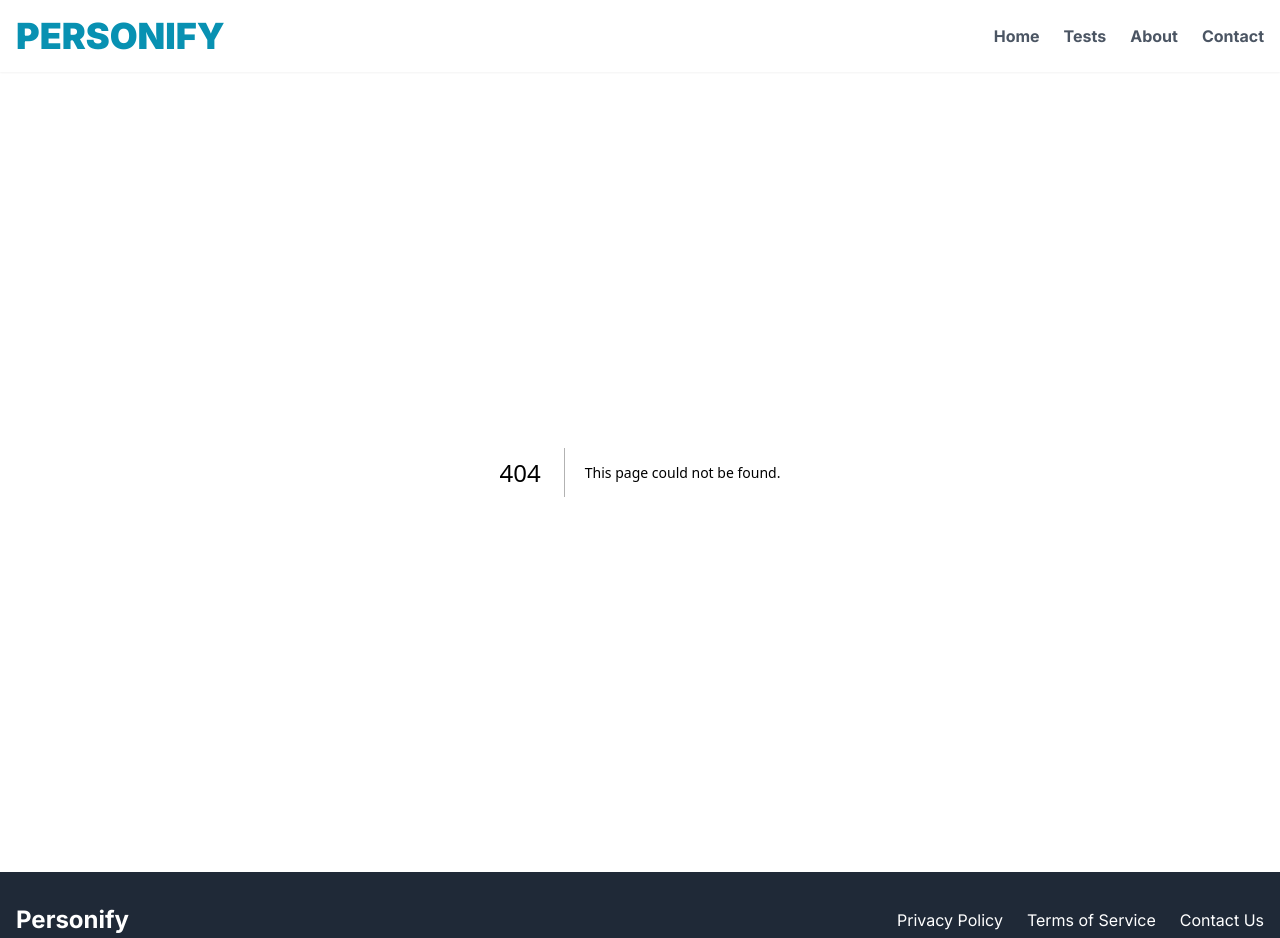
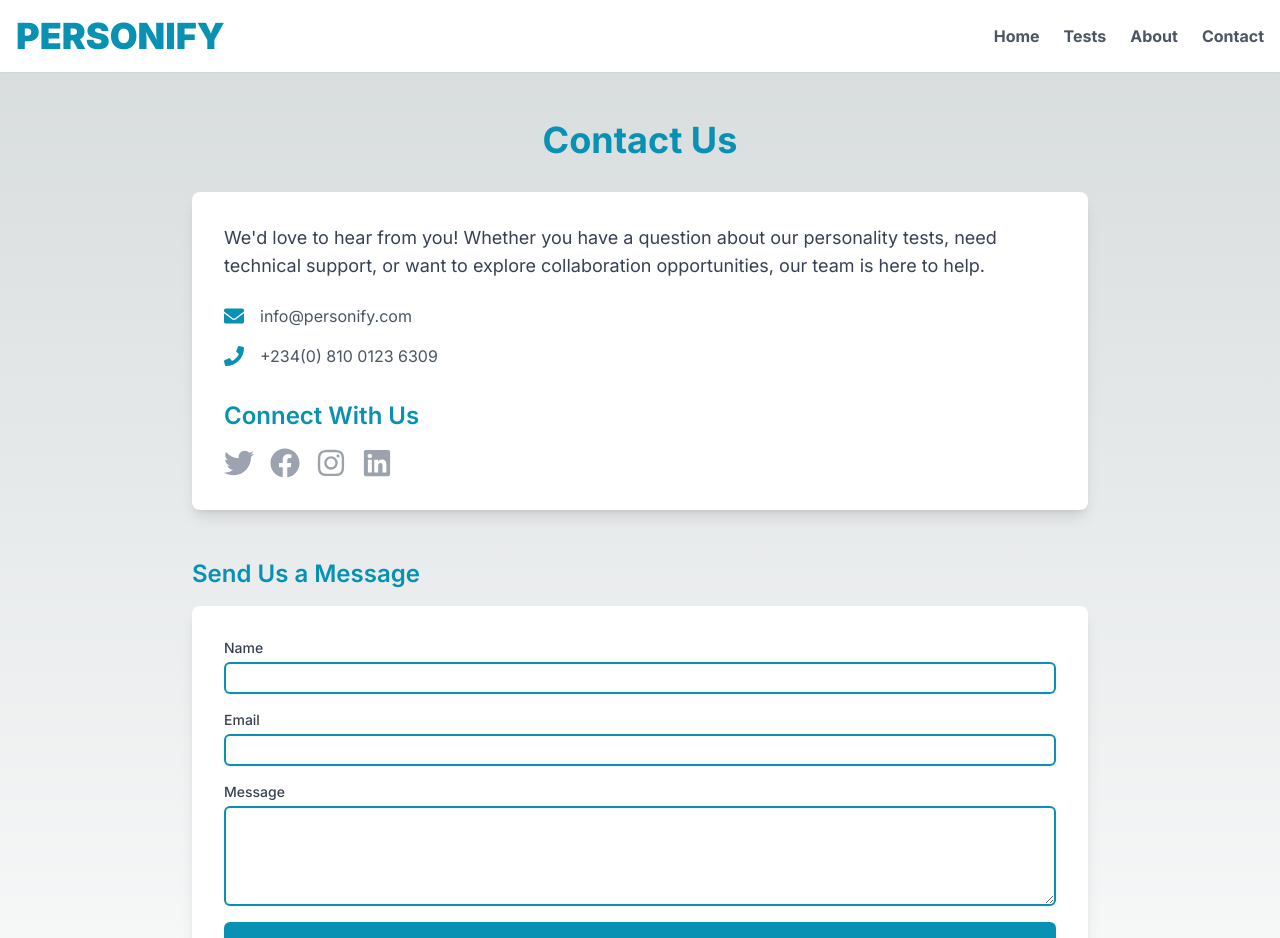
Before and after one commit to sunnyinspired/personify, a Next.js app: page /contact in a window 1280 px wide. Before the commit this address had no page. Shown: the top 938 px of the page. Built offline with nearby package versions, Linux system fonts and the light colour scheme.

Commit message:
Added about and contact pages

```diff
--- /dev/null
+++ b/app/about/page.jsx
@@ -0,0 +1,56 @@
+import Link from 'next/link';
+import React from 'react';
+
+const About = () => {
+  return (
+    <div className=" min-h-screen py-12 px-4 sm:px-6 lg:px-8">
+      <div className="max-w-4xl mx-auto">
+        <h1 className="text-4xl font-bold text-cyan-600 mb-8 text-center">About Personify</h1>
+
+        <div className="bg-white shadow-lg rounded-lg overflow-hidden">
+          <div className="p-8">
+            <p className="text-lg text-gray-700 mb-6">
+              Welcome to Personify - Your Gateway to Self-Discovery!
+            </p>
+
+            <p className="text-gray-600 mb-6">
+              At Personify, we believe that understanding yourself is the first step towards personal growth and success. Our mission is to provide you with insightful, scientifically-backed personality assessments that illuminate your unique traits, strengths, and potential areas for development.
+            </p>
+
+            <h2 className="text-2xl font-semibold text-cyan-700 mb-4">What Sets Us Apart:</h2>
+
+            <ul className="list-disc pl-6 mb-6 text-gray-600 space-y-2">
+              <li><span className="font-semibold">Scientific Rigor:</span> Our tests are grounded in established psychological theories and validated by experts in the field of personality psychology.</li>
+              <li><span className="font-semibold">User-Friendly Experience:</span> We've designed our platform to be intuitive and engaging, making self-discovery an enjoyable journey.</li>
+              <li><span className="font-semibold">Comprehensive Insights:</span> Our assessments don't just label you; they provide nuanced explanations of your personality traits and how they manifest in various aspects of your life.</li>
+              <li><span className="font-semibold">Actionable Results:</span> We don't stop at analysis. Each assessment comes with personalized recommendations to help you leverage your strengths and navigate challenges.</li>
+              <li><span className="font-semibold">Privacy First:</span> Your personal information and test results are kept strictly confidential. We believe that your journey of self-discovery should be on your terms.</li>
+            </ul>
+
+            <p className="text-gray-600 mb-6">
+              Whether you're a curious individual looking to understand yourself better, a professional seeking to enhance your career prospects, or a team leader aiming to improve group dynamics, Personify offers valuable insights to guide your path.
+            </p>
+
+            <p className="text-gray-600 mb-8">
+              Embark on your journey of self-discovery with Personify today. Uncover the unique constellation of traits that make you who you are, and learn how to harness your potential to its fullest.
+            </p>
+
+            <div className="text-center">
+              <p className="text-xl font-semibold text-cyan-700">
+                Personify: Understand Yourself, Empower Your Future.
+              </p>
+            </div>
+          </div>
+        </div>
+
+        <div className="mt-8 text-center">
+          <Link href="/tests" className="inline-block bg-cyan-600 text-white font-bold py-3 px-6 rounded-full hover:bg-cyan-700 transition duration-300">
+            Take a Test Now
+          </Link>
+        </div>
+      </div>
+    </div>
+  );
+};
+
+export default About;
--- /dev/null
+++ b/app/contact/page.jsx
@@ -0,0 +1,73 @@
+import React from 'react';
+import { FaEnvelope, FaPhone, FaTwitter, FaFacebook, FaInstagram, FaLinkedin } from 'react-icons/fa';
+
+const Contact = () => {
+  return (
+    <div className="min-h-screen py-12 px-4 sm:px-6 lg:px-8">
+      <div className="max-w-4xl mx-auto">
+        <h1 className="text-4xl font-bold text-cyan-600 mb-8 text-center">Contact Us</h1>
+
+        <div className="bg-white shadow-lg rounded-lg overflow-hidden">
+          <div className="p-8">
+            <p className="text-lg text-gray-700 mb-6">
+              We'd love to hear from you! Whether you have a question about our personality tests, need technical support, or want to explore collaboration opportunities, our team is here to help.
+            </p>
+
+            <div className="space-y-4 mb-8">
+              <div className="flex items-center">
+                <FaEnvelope className="text-cyan-600 mr-4 text-xl" />
+                <a href="mailto:info@personify.com" className="text-gray-600 hover:text-cyan-600">info@personify.com</a>
+              </div>
+              <div className="flex items-center">
+                <FaPhone className="text-cyan-600 mr-4 text-xl" />
+                <a href="tel:+2348100123309" className="text-gray-600 hover:text-cyan-600">+234(0) 810 0123 6309</a>
+              </div>
+            </div>
+
+            <h2 className="text-2xl font-semibold text-cyan-600 mb-4">Connect With Us</h2>
+
+            <div className="flex space-x-4">
+              <a href="#" className="text-gray-400 hover:text-cyan-600 transition-colors duration-300">
+                <FaTwitter className="text-3xl" />
+              </a>
+              <a href="#" className="text-gray-400 hover:text-cyan-600 transition-colors duration-300">
+                <FaFacebook className="text-3xl" />
+              </a>
+              <a href="#" className="text-gray-400 hover:text-cyan-600 transition-colors duration-300">
+                <FaInstagram className="text-3xl" />
+              </a>
+              <a href="#" className="text-gray-400 hover:text-cyan-600 transition-colors duration-300">
+                <FaLinkedin className="text-3xl" />
+              </a>
+            </div>
+          </div>
+        </div>
+
+        <div className="mt-12">
+          <h2 className="text-2xl font-semibold text-cyan-600 mb-4">Send Us a Message</h2>
+          <form className="space-y-4 bg-white p-8 shadow-lg rounded-lg">
+            <div>
+              <label htmlFor="name" className="block text-sm font-medium text-gray-700">Name</label>
+              <input type="text" id="name" name="name" className="mt-1 block w-full h-8 border-2 border-cyan-600 rounded-md shadow-sm focus:ring-cyan-500  focus:border-cyan-500" />
+            </div>
+            <div>
+              <label htmlFor="email" className="block text-sm font-medium text-gray-700">Email</label>
+              <input type="email" id="email" name="email" className="mt-1 block w-full h-8 border-2 border-cyan-600 rounded-md shadow-sm focus:ring-cyan-500  focus:border-cyan-500" />
+            </div>
+            <div>
+              <label htmlFor="message" className="block text-sm font-medium text-gray-700">Message</label>
+              <textarea id="message" name="message" rows="4" className="mt-1 block w-full  border-2 border-cyan-600 rounded-md shadow-sm focus:ring-cyan-500  focus:border-cyan-500"></textarea>
+            </div>
+            <div>
+              <button type="submit" className="w-full bg-cyan-600 text-white font-bold py-3 px-6 rounded-md hover:bg-cyan-700 transition duration-300">
+                Send Message
+              </button>
+            </div>
+          </form>
+        </div>
+      </div>
+    </div>
+  );
+};
+
+export default Contact;
--- a/package.json
+++ b/package.json
@@ -12,7 +12,8 @@
     "axios": "^1.7.2",
     "next": "14.2.4",
     "react": "^18",
-    "react-dom": "^18"
+    "react-dom": "^18",
+    "react-icons": "^5.2.1"
   },
   "devDependencies": {
     "eslint": "^8",
```
Also changed, not shown: 1 other file (tests, documents, lock files or other folders).
